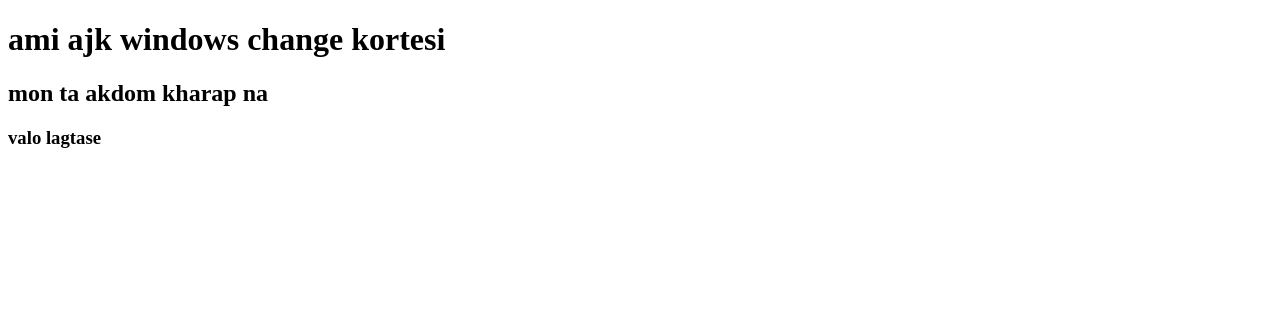
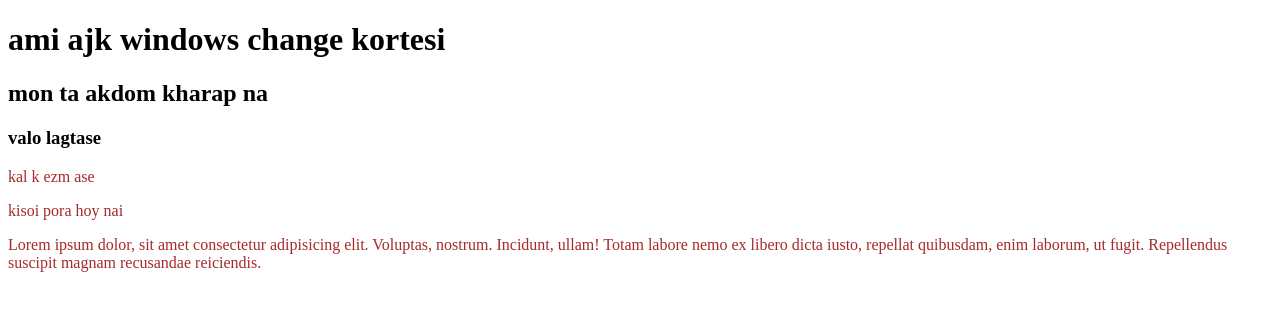
Before and after one commit to ferdushihaque/my-secound-repo, a plain HTML site: page index.html in a window 1280 px wide. Drawn offline with Linux system fonts and the light colour scheme.

Commit message:
added p tags

```diff
--- /dev/null
+++ b/any.css
@@ -0,0 +1,3 @@
+p{
+    color: brown;
+}
--- a/index.html
+++ b/index.html
@@ -5,11 +5,15 @@
     <meta http-equiv="X-UA-Compatible" content="IE=edge">
     <meta name="viewport" content="width=device-width, initial-scale=1.0">
     <title>my secound git repo</title>
+    <link rel="stylesheet" href="any.css">
 </head>
 <body>
     <h1>ami ajk windows change kortesi</h1>
     <h2>mon ta akdom kharap na</h2>
     <h3>valo lagtase</h3>
+    <p>kal k ezm ase</p>
+    <p>kisoi pora hoy nai</p>
+    <p>Lorem ipsum dolor, sit amet consectetur adipisicing elit. Voluptas, nostrum. Incidunt, ullam! Totam labore nemo ex libero dicta iusto, repellat quibusdam, enim laborum, ut fugit. Repellendus suscipit magnam recusandae reiciendis.</p>
 
 </body>
 </html>
```
